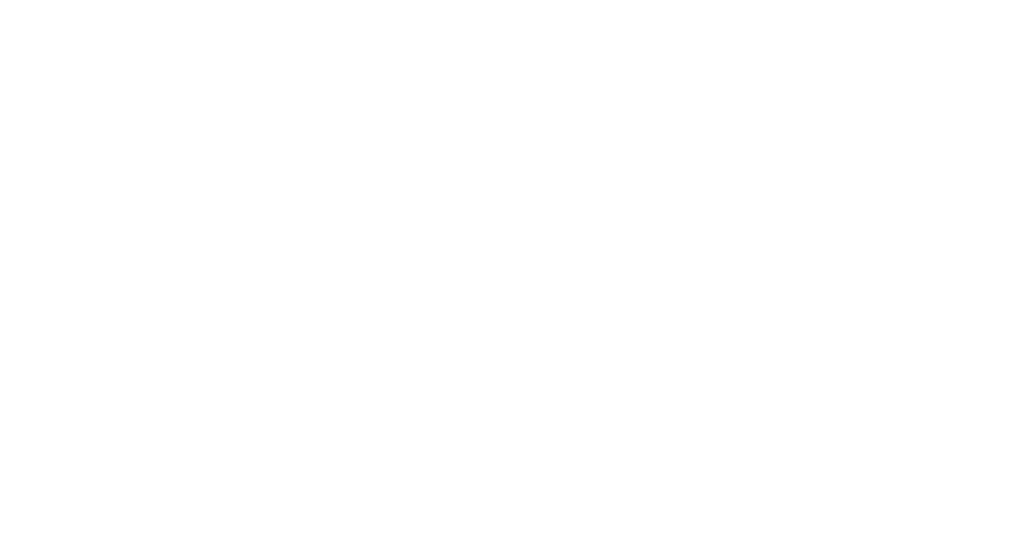
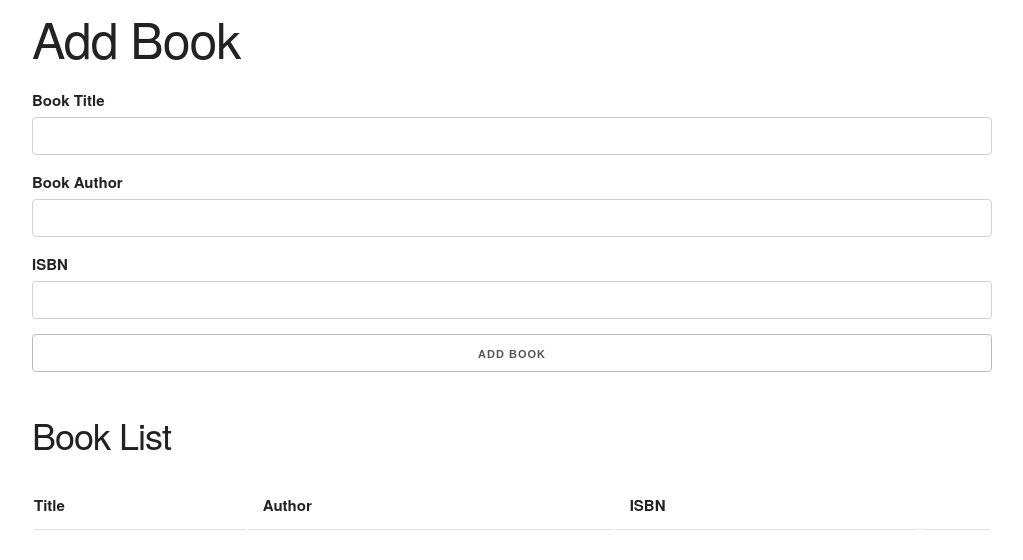
Before and after one commit to dilipanmano/BookList-OOP, a plain HTML site: page index.html in a window 1280 px wide. Shown: the whole page, without its empty margins (128-1151 px from the left). Drawn offline with nearby package versions, Linux system fonts and the light colour scheme.

Commit message:
Complete UI

```diff
--- a/index.html
+++ b/index.html
@@ -1,14 +1,52 @@
 <!DOCTYPE html>
 <html lang="en">
+
 <head>
     <meta charset="UTF-8">
     <meta http-equiv="X-UA-Compatible" content="IE=edge">
     <meta name="viewport" content="width=device-width, initial-scale=1.0">
     <title>Book List</title>
-    <link rel="stylesheet" href="https://cdnjs.cloudflare.com/ajax/libs/skeleton/2.0.4/skeleton.min.css" integrity="sha512-EZLkOqwILORob+p0BXZc+Vm3RgJBOe1Iq/0fiI7r/wJgzOFZMlsqTa29UEl6v6U6gsV4uIpsNZoV32YZqrCRCQ==" crossorigin="anonymous" referrerpolicy="no-referrer" />
-</style>
+    <link rel="stylesheet" href="https://cdnjs.cloudflare.com/ajax/libs/skeleton/2.0.4/skeleton.min.css"
+        integrity="sha512-EZLkOqwILORob+p0BXZc+Vm3RgJBOe1Iq/0fiI7r/wJgzOFZMlsqTa29UEl6v6U6gsV4uIpsNZoV32YZqrCRCQ=="
+        crossorigin="anonymous" referrerpolicy="no-referrer" />
+    </style>
 </head>
+
 <body>
+    <div class="container">
+        <h1>Add Book</h1>
+        <form id="book-form">
+            <div>
+                <label for="book-title">Book Title</label>
+                <input type="text" id="book-title" class="u-full-width">
+            </div>
+            <div>
+                <label for="book-author">Book Author</label>
+                <input type="text" id="book-author" class="u-full-width">
+            </div>
+            <div>
+                <label for="isbn">ISBN</label>
+                <input type="text" id="isbn" class="u-full-width">
+            </div>
+            <input type="submit" value="Add Book" class="u-full-width">
+        </form>
+    </div>
+    <div class="container">
+        <h3>Book List</h3>
+        <table class="u-full-width">
+            <thead>
+                <tr>
+                    <th>Title</th>
+                    <th>Author</th>
+                    <th>ISBN</th>
+                    <th></th>
+                </tr>
+            </thead>
+            <tbody id="table-list"></tbody>
+        </table>
+    </div>
 
+<script src="app.js"></script>
 </body>
+
 </html>
```
